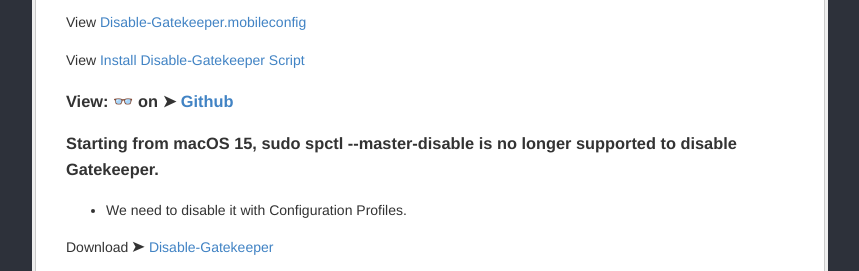
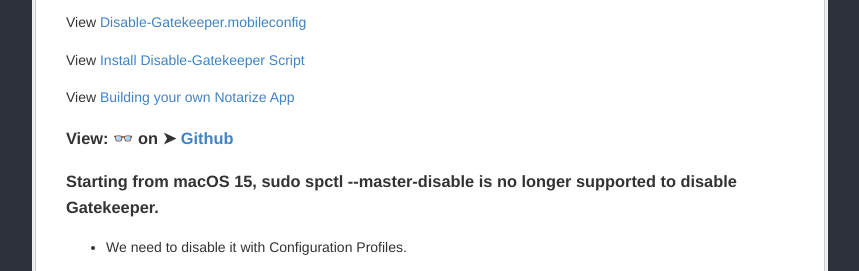
Before and after one commit to chris1111/Disable-Gatekeeper, a plain HTML site: page index.html in a window 1280 px wide. Shown: the part 113-384 px from the top of the page, without its empty margins (210-1069 px from the left). Drawn offline with Linux system fonts and the light colour scheme.

Commit message:
Update index.html

```diff
--- a/index.html
+++ b/index.html
@@ -328,6 +328,9 @@ pre code, pre tt {
       <div class="body-content"><h1 id="disable-gatekeeper-in-macos-sequoia-15">Disable-Gatekeeper in macOS Sequoia 15</h1>
 <p>View <a href="https://github.com/chris1111/Disable-Gatekeeper/blob/main/Disable-Gatekeeper.mobileconfig">Disable-Gatekeeper.mobileconfig</a></p>
 <p>View <a href="https://github.com/chris1111/Disable-Gatekeeper/blob/main/Install%20Disable-Gatekeeper.scptd/Contents/Resources/Scripts/main.scpt">Install Disable-Gatekeeper Script</a></p>
+<p>View <a href="https://github.com/chris1111/Disable-Gatekeeper/blob/main/Create%20App.md">Building your own Notarize App</a></p>
+
+
 <h3 id="view-on-github">View: 👓 on ➤ <a href="https://github.com/chris1111/Disable-Gatekeeper">Github</a></h3>
 <h3 id="starting-from-macos-15-sudo-spctl-master-disable-is-no-longer-supported-to-disable-gatekeeper-">Starting from macOS 15, sudo spctl --master-disable is no longer supported to disable Gatekeeper.</h3>
 <ul>
```
